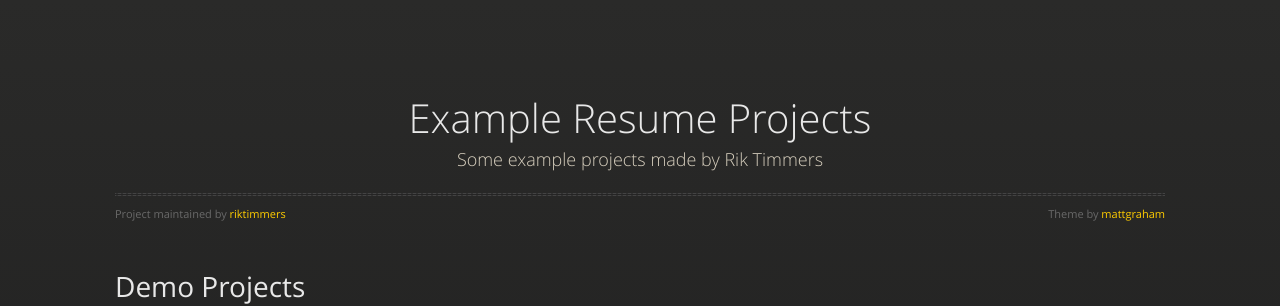
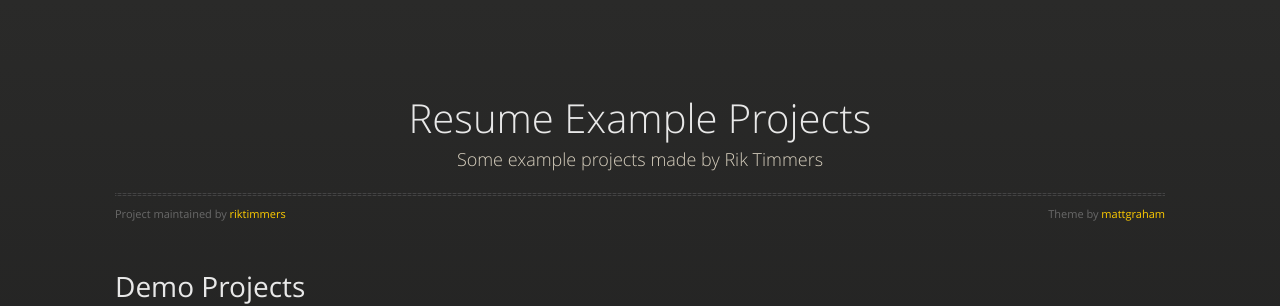
Before and after one commit to riktimmers/riktimmers.github.io, a Jekyll site: the page built from index.md, in a window 1280 px wide and 900 px high. Shown: the top 306 px of the window. Built offline with Jekyll 4.4.1, drawn with Linux system fonts in a browser that asks for light colours; our own code applies the rules of GitHub Pages for plain Markdown files.

```diff
--- a/_config.yml
+++ b/_config.yml
@@ -1,4 +1,4 @@
-title: Example Resume Projects
+title: Resume Example Projects
 description: Some example projects made by Rik Timmers
 show_downloads: false
 google_analytics:
```
